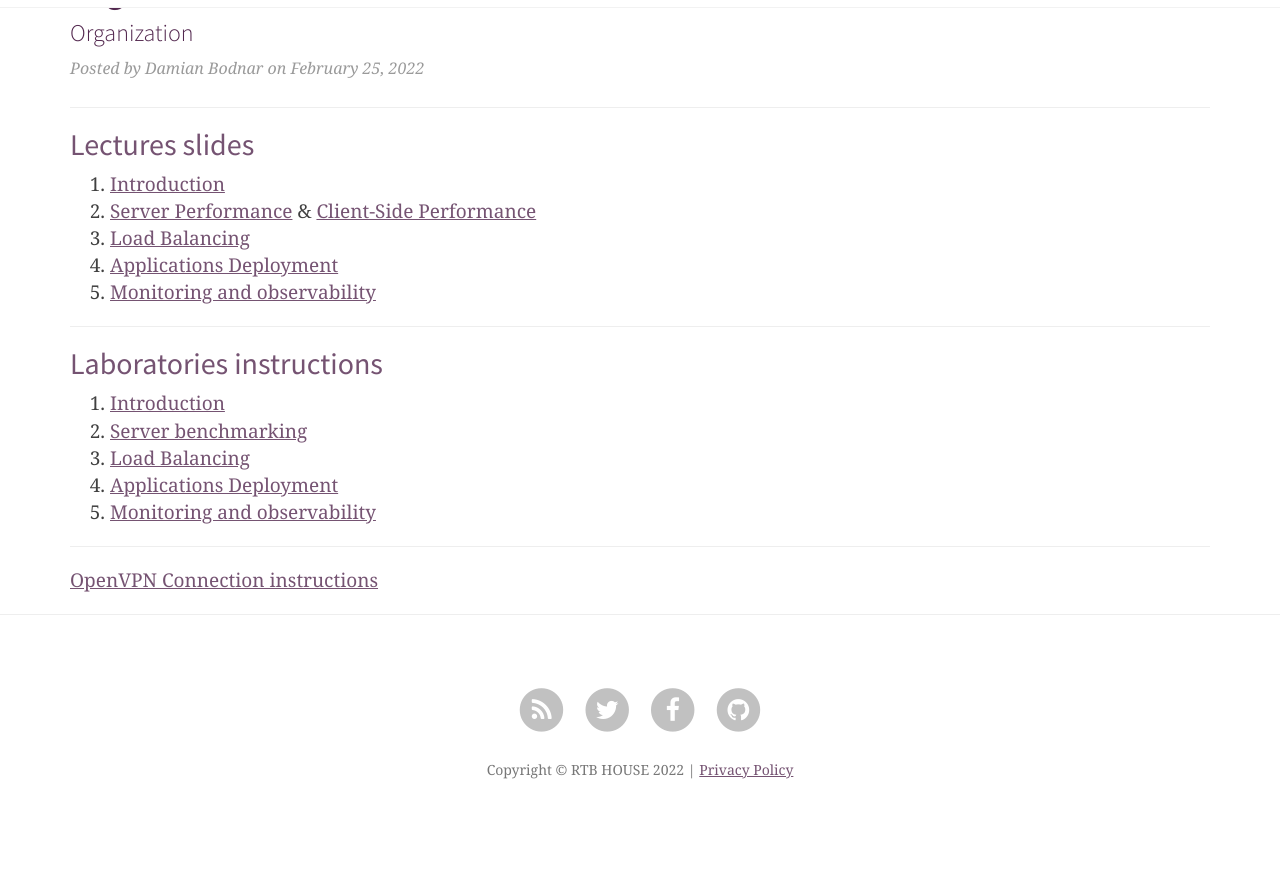
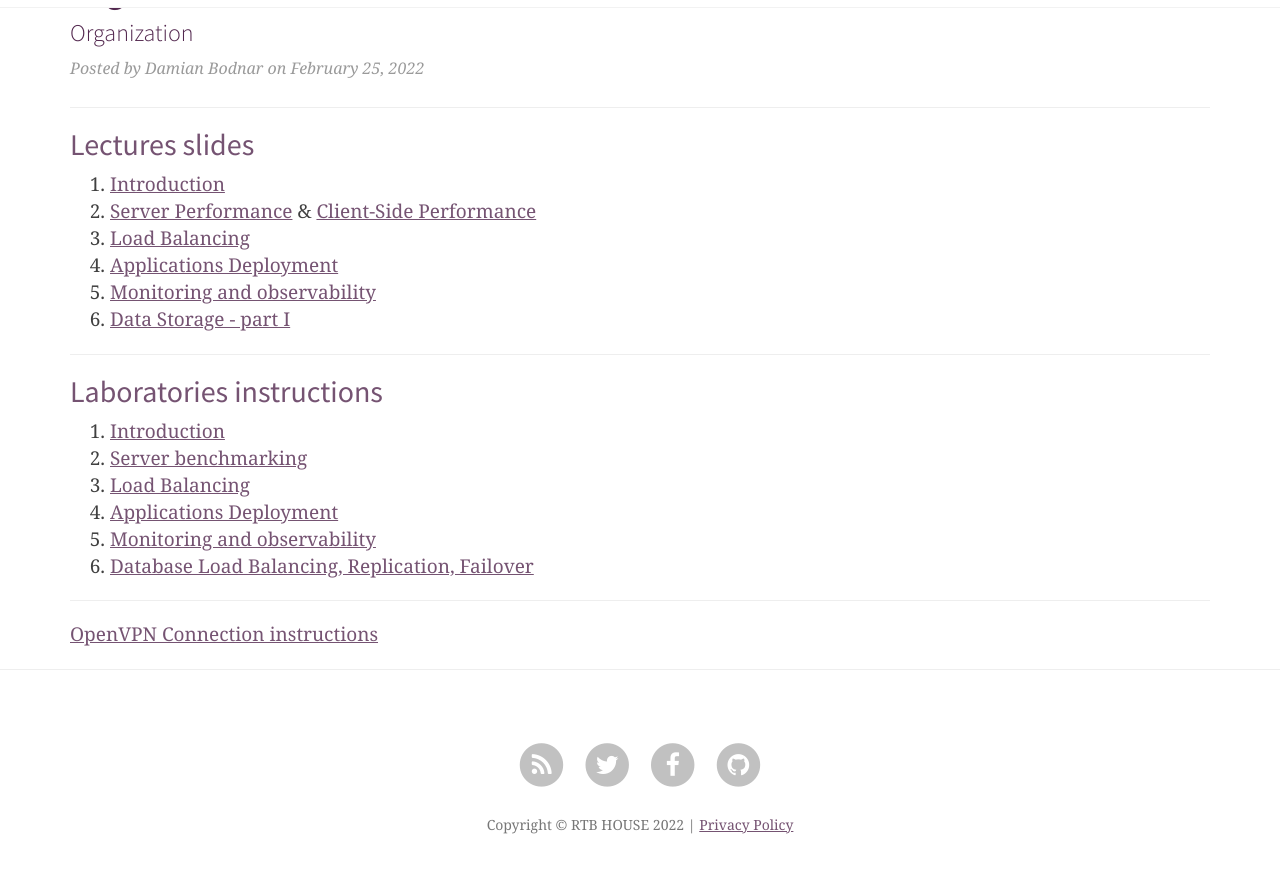
Before and after one commit to RTBHOUSE/mimuw-blog, a Jekyll site: the page built from index.html, in a window 1280 px wide and 900 px high, scrolled down 694 px. Shown: the top 873 px of the window. Built offline with Jekyll 4.4.1, drawn with Linux system fonts in a browser that asks for light colours; nearby versions of some CDN libraries; the list of posts is cut into pages by our own code; before the commit the page ends 1539 px from its top, so only the background shows below that.

Commit message:
Data storage part I

```diff
--- a/index.html
+++ b/index.html
@@ -43,6 +43,10 @@ image: "img/home-bg.jpg"
 		<li>
 			<a href="/slides/5.pdf">Monitoring and observability</a>
 		</li>
+                <li>
+			<a href="/slides/6.pdf">Data Storage - part I</a>
+		</li>
+
 	</ol>
 </div>
 
@@ -68,6 +72,10 @@ image: "img/home-bg.jpg"
 		<li>
 			<a href="https://github.com/RTBHOUSE/mimuw-lab/tree/main/lab05">Monitoring and observability</a>
 		</li>
+                <li>
+			<a href="https://github.com/RTBHOUSE/mimuw-lab/tree/main/lab06">Database Load Balancing, Replication, Failover</a>
+		</li>
+
 	</ol>
 </div>
 
```
Also changed, not shown: 1 other file.
